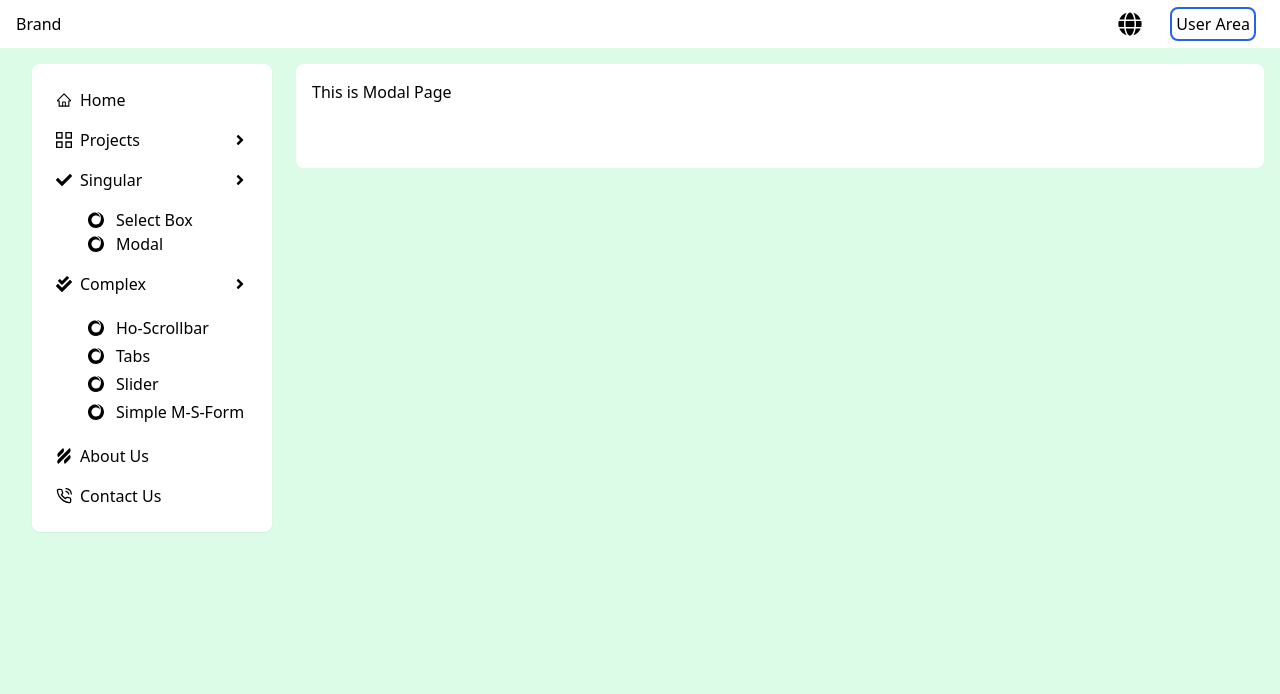
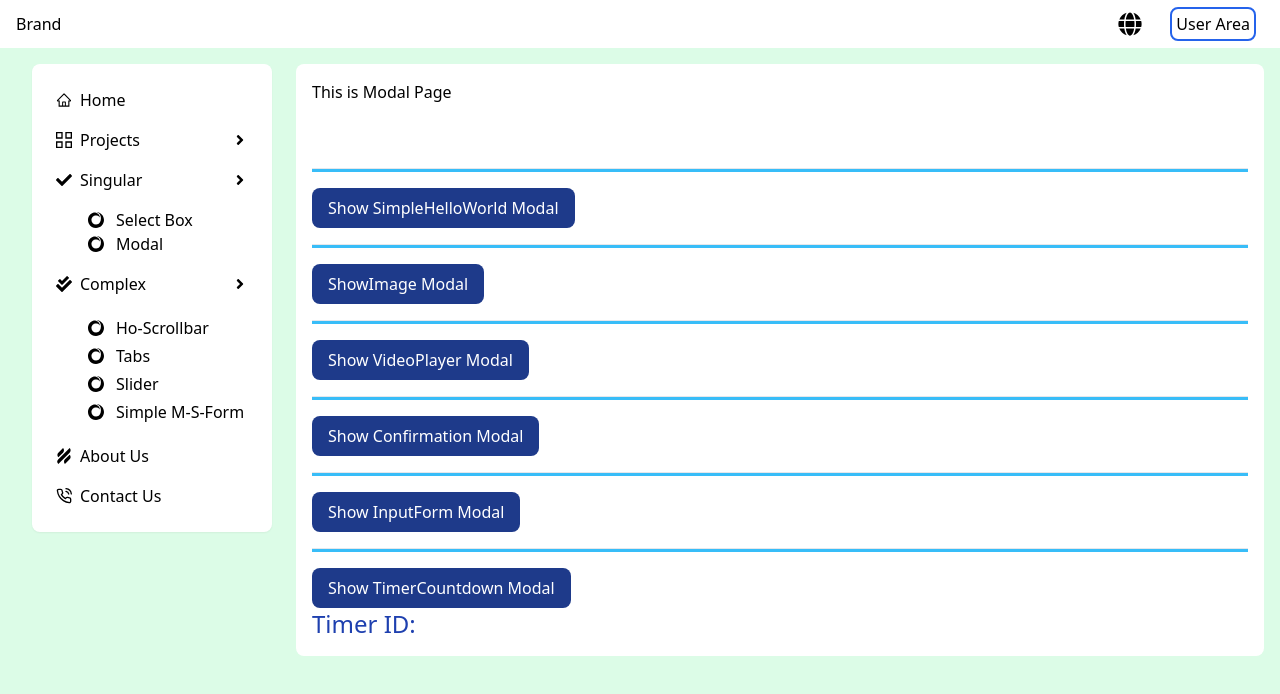
Before and after one commit to kannarisa/nextjs-tailwind-sandbox, a Next.js app: page /singular/modal in a window 1280 px wide. Shown: the top 694 px of the page. Built offline with nearby package versions, Linux system fonts and the light colour scheme.

Commit message:
feat: add timer countdown modal

```diff
--- /dev/null
+++ b/app/singular/modal/components/TimerCountdownModal.jsx
@@ -0,0 +1,63 @@
+"use client";
+import Modal from "@/components/modal/Modal";
+import { useState, useEffect } from "react";
+
+const TimerCountdownModal = () => {
+  const [showModal, setShowModal] = useState(false);
+  const [timerId, setTimerID] = useState("");
+
+  const openModalHandler = () => {
+    setShowModal(true);
+  };
+
+  const closeModalHandler = () => {
+    setShowModal(false);
+  };
+
+  useEffect(() => {
+    if (showModal) {
+      let newTimerID = setTimeout(() => {
+        setShowModal(false);
+      }, 3000);
+      setTimerID(newTimerID);
+    } else {
+      if (timerId) {
+        clearTimeout(timerId);
+        setTimerID("");
+      }
+    }
+
+    // Cleanup function for unmounting phase
+    return () => {
+      if (timerId) {
+        clearTimeout(timerId);
+      }
+    };
+  }, [showModal]);
+
+  return (
+    <div>
+      <button
+        className="px-4 py-2 bg-blue-900 text-white rounded-lg"
+        onClick={openModalHandler}
+      >
+        Show TimerCountdown Modal
+      </button>
+      <h1 className="text-2xl text-blue-800">Timer ID: {timerId}</h1>
+      <Modal
+        isOpen={showModal}
+        onDismiss={closeModalHandler}
+        title="TimerCountdown Modal"
+      >
+        <div className="my-4">
+          <h1 className="text-xl">
+            This modal Will be closed after 3 seconds.
+          </h1>
+          <h2 className="text-xl">It is just for Your information</h2>
+        </div>
+      </Modal>
+    </div>
+  );
+};
+
+export default TimerCountdownModal;
--- a/app/singular/modal/page.jsx
+++ b/app/singular/modal/page.jsx
@@ -4,6 +4,7 @@ import ShowImageModal from "./components/ShowimageModal";
 import VideoPlayerModal from "./components/VideoPlayerModal";
 import ConfirmationModal from "./components/ConfirmationModal";
 import InputFormModal from "./components/InputFormModal";
+import TimerCountdownModal from "./components/TimerCountdownModal";
 
 const ModalPage = () => {
   return (
@@ -11,11 +12,18 @@ const ModalPage = () => {
       <h1>This is Modal Page</h1>
       <br />
       <br />
-      {/* <SimpleHelloWorldModal /> */}
-      {/* <ShowImageModal /> */}
-      {/* <VideoPlayerModal /> */}
-      {/* <ConfirmationModal /> */}
-      {/* <InputFormModal/> */}
+      <hr className="bg-sky-400 h-1 my-4" />
+      <SimpleHelloWorldModal />
+      <hr className="bg-sky-400 h-1 my-4" />
+      <ShowImageModal />
+      <hr className="bg-sky-400 h-1 my-4" />
+      <VideoPlayerModal />
+      <hr className="bg-sky-400 h-1 my-4" />
+      <ConfirmationModal />
+      <hr className="bg-sky-400 h-1 my-4" />
+      <InputFormModal />
+      <hr className="bg-sky-400 h-1 my-4" />
+      <TimerCountdownModal />
     </div>
   );
 };
```
